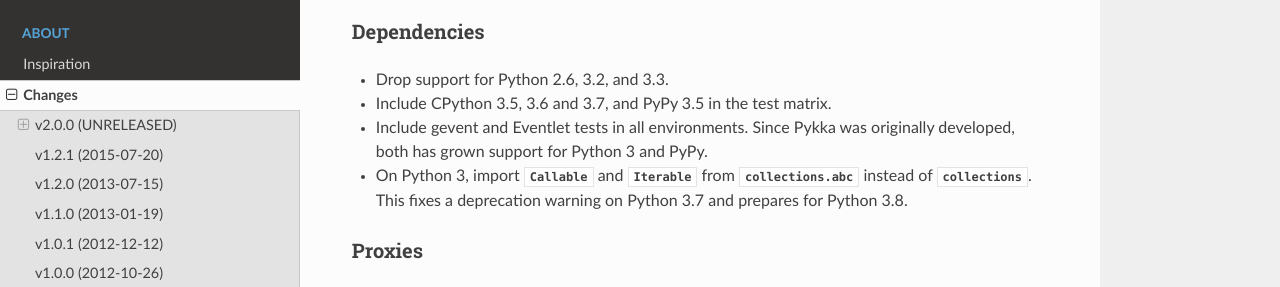
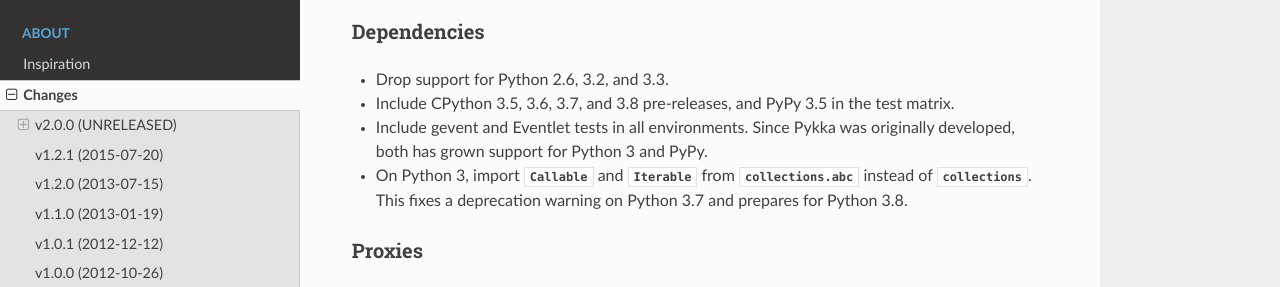
Before and after one commit to jodal/pykka, a Sphinx documentation site: the page built from docs/changes.rst, in a window 1280 px wide and 900 px high. Shown: the part 246-533 px from the top of the window. Built offline with Sphinx 7.4.7 and the Read the Docs theme 2.0.0, drawn with Linux system fonts in a browser that asks for light colours.

Commit message:
ci: Test on Python 3.8 pre-releases

```diff
--- a/docs/changes.rst
+++ b/docs/changes.rst
@@ -12,7 +12,8 @@ Dependencies
 
 - Drop support for Python 2.6, 3.2, and 3.3.
 
-- Include CPython 3.5, 3.6 and 3.7, and PyPy 3.5 in the test matrix.
+- Include CPython 3.5, 3.6, 3.7, and 3.8 pre-releases, and PyPy 3.5 in the test
+  matrix.
 
 - Include gevent and Eventlet tests in all environments. Since Pykka was
   originally developed, both has grown support for Python 3 and PyPy.
```
Also changed, not shown: 2 other files.
